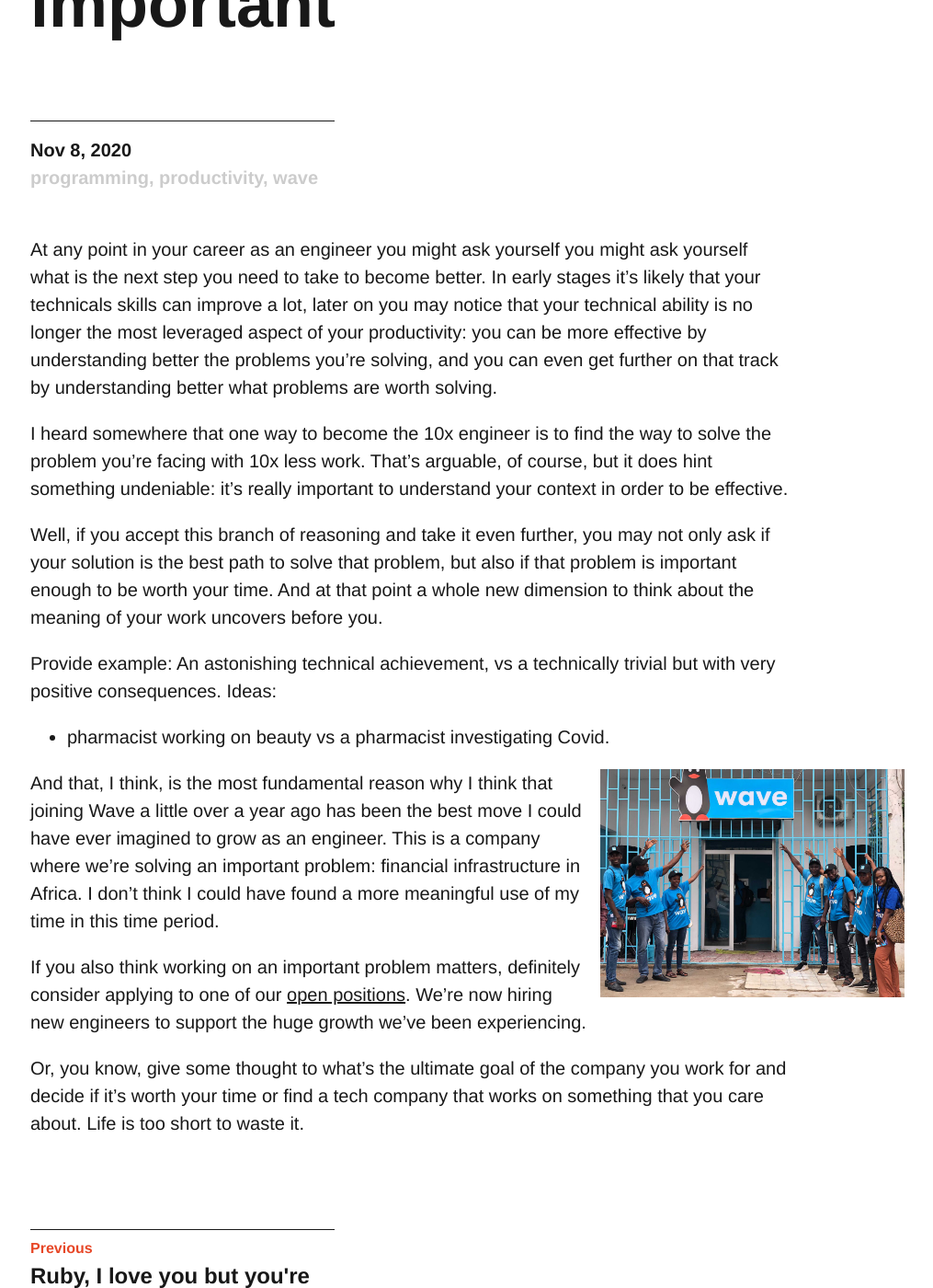
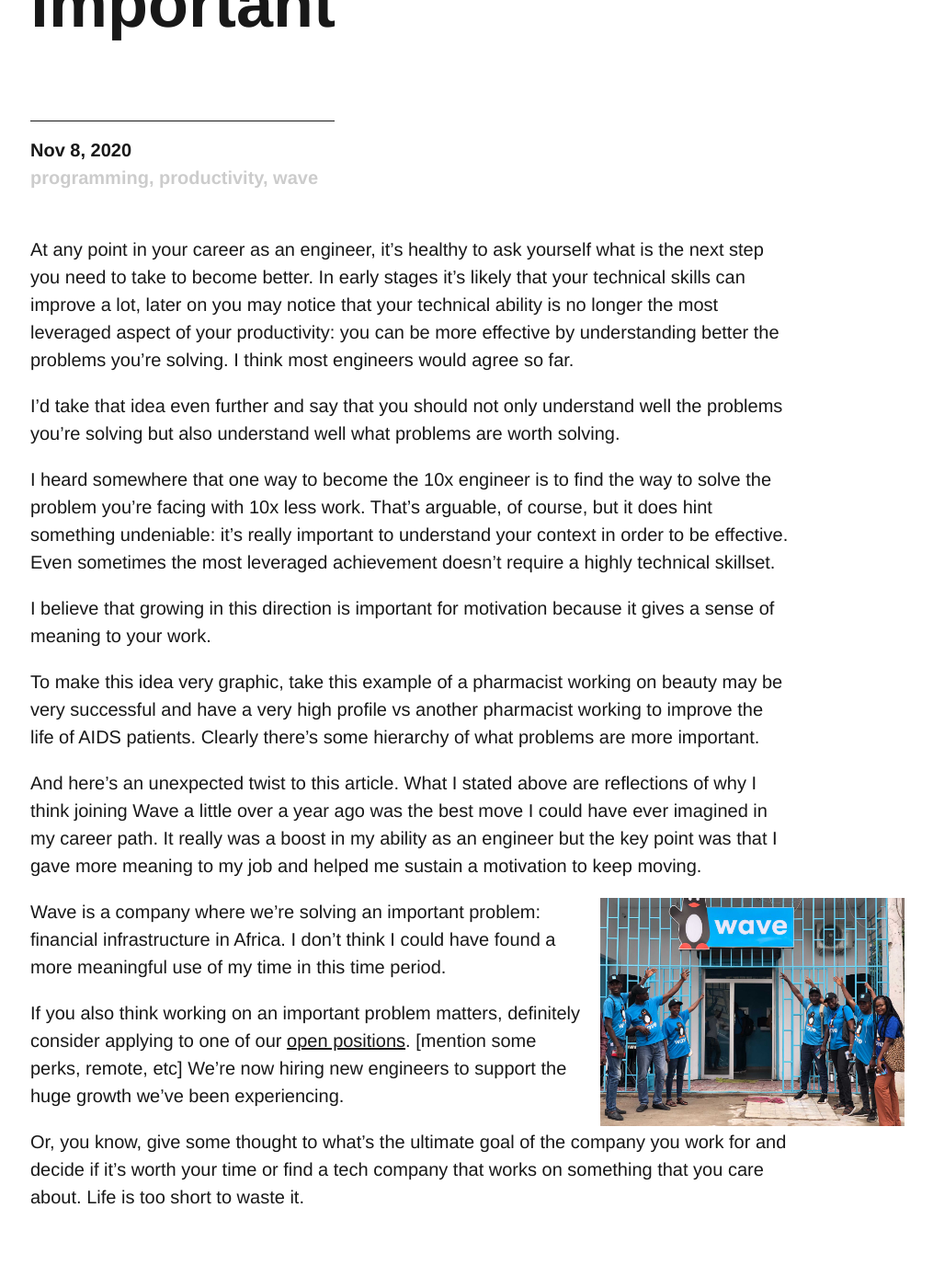
Before and after one commit to Jesus/jesus.github.io, a Jekyll site: the page built from _posts/2020-11-08-focus-on-whats-important.md, in a window 1280 px wide and 1400 px high, scrolled down 244 px. Shown: the whole window at 92% size, without its empty margins (111-1126 px from the left). Built offline with Jekyll 4.4.1, drawn with Linux system fonts in a browser that asks for light colours; comment, search, counter and statistics services are not loaded.

Commit message:
wip whats important

```diff
--- a/_posts/2020-11-08-focus-on-whats-important.md
+++ b/_posts/2020-11-08-focus-on-whats-important.md
@@ -5,31 +5,45 @@ date:   2020-11-08 14:56:00 +0100
 categories: programming productivity wave
 ---
 
-At any point in your career as an engineer you might ask yourself you might
-ask yourself what is the next step you need to take to become better. In
-early stages it's likely that your technicals skills can improve a lot, later
+At any point in your career as an engineer, it's healthy to ask yourself
+what is the next step you need to take to become better. In
+early stages it's likely that your technical skills can improve a lot, later
 on you may notice that your technical ability is no longer the most leveraged
 aspect of your productivity: you can be more effective by understanding better
-the problems you're solving, and you can even get further on that track by
-understanding better what problems are worth solving.
+the problems you're solving. I think most engineers would agree so far.
+
+I'd take that idea even further and say that you should not only understand
+well the problems you're solving but also understand well what problems are
+worth solving.
 
 <!-- Often, the path to growth involves widening the scope of your focus. -->
 
 I heard somewhere that one way to become the 10x engineer is to find the way
 to solve the problem you're facing with 10x less work. That's arguable, of
 course, but it does hint something undeniable: it's really
-important to understand your context in order to be effective.
+important to understand your context in order to be effective. Even sometimes
+the most leveraged achievement doesn't require a highly technical skillset.
 
-Well, if you accept this branch of reasoning and take it even further, you may
+I believe that growing in this direction is important for motivation
+because it gives a sense of meaning to your work.
+
+To make this idea very graphic, take this example of a pharmacist working on
+beauty may be very
+successful and have a very high profile vs another pharmacist working
+to improve the life of AIDS patients. Clearly there's some hierarchy of
+what problems are more important.
+
+<!-- Well, if you accept this path of reasoning and take it even further, you may
 not only ask if your solution is the best path to solve that problem, but also
 if that problem is important enough to be worth your time. And at that point
 a whole new dimension to think about the meaning of your work uncovers before
-you.
+you. -->
 
-Provide example:
-An astonishing technical achievement, vs a technically trivial but
-with very positive consequences. Ideas:
-- pharmacist working on beauty vs a pharmacist investigating Covid.
+And here's an unexpected twist to this article. What I stated above are
+reflections of why I think joining Wave a little over a year ago was the best
+move I could have ever imagined in my career path. It really was a boost
+in my ability as an engineer but the key point was that I gave more meaning
+to my job and helped me sustain a motivation to keep moving.
 
 <!-- A sensible reasoning is to think that anything well paid is well worth your
 time, and that's a valid point I think. But ultimately if you just follow
@@ -39,14 +53,12 @@ definitely flip the negotiation to your side. -->
 
 ![Wave](/assets/images/wave.jpg)
 
-And that, I think, is the most fundamental reason why I think that joining
-Wave a little over a year ago has been the best move I could have ever
-imagined to grow as an engineer. This is a company where we're
+Wave is a company where we're
 solving an important problem: financial infrastructure in Africa. I don't
 think I could have found a more meaningful use of my time in this time period.
 
 If you also think working on an important problem matters, definitely consider
-applying to one of our [open positions][careers-wave]. We're now hiring new engineers to
+applying to one of our [open positions][careers-wave]. [mention some perks, remote, etc] We're now hiring new engineers to
 support the huge growth we've been experiencing.
 
 Or, you know, give some thought to what's the ultimate goal of the company
```
